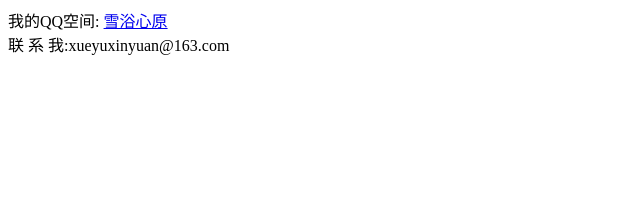
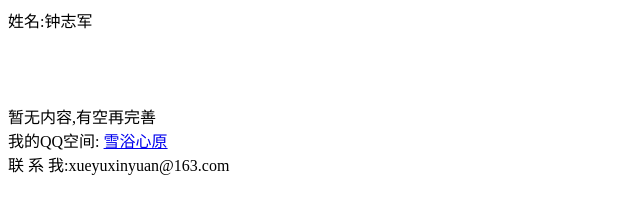
Before and after one commit to xueyuxinyuan/xueyuxinyuan.github.io, a plain HTML site: page index.html in a window 1280 px wide. Shown: the whole page, without its empty margins (0-640 px from the left). Drawn offline with Linux system fonts and the light colour scheme.

Commit message:
Update index.html

```diff
--- a/index.html
+++ b/index.html
@@ -6,7 +6,13 @@
         </title>
     </head>
     <body>
+        <div id="qzone">  <a>姓名:钟志军</a></div>
+        <br>
+        <br>
+        <br>
+        <br>
+        <div id="qzone">  暂无内容,有空再完善</a></div>
       <div id="qzone">我的QQ空间: <a href="http://user.qzone.qq.com/531697000">雪浴心原</a></div>
-      <div id="qzone">  联 系 我:xueyuxinyuan@163.com</a></div>
+      <div id="qzone">  <a>联 系 我:xueyuxinyuan@163.com</a></div>
     </body>
 </html>
```
